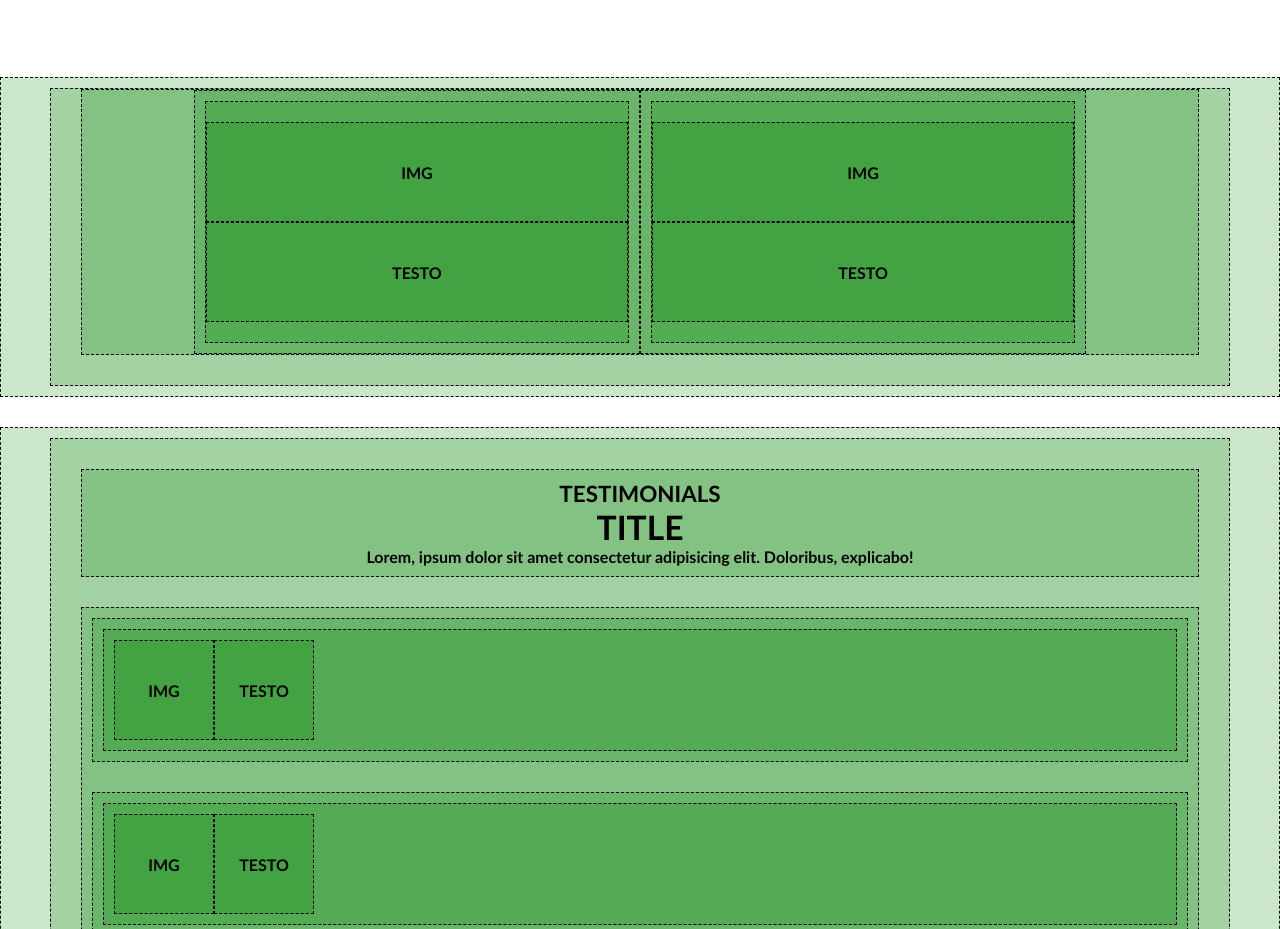
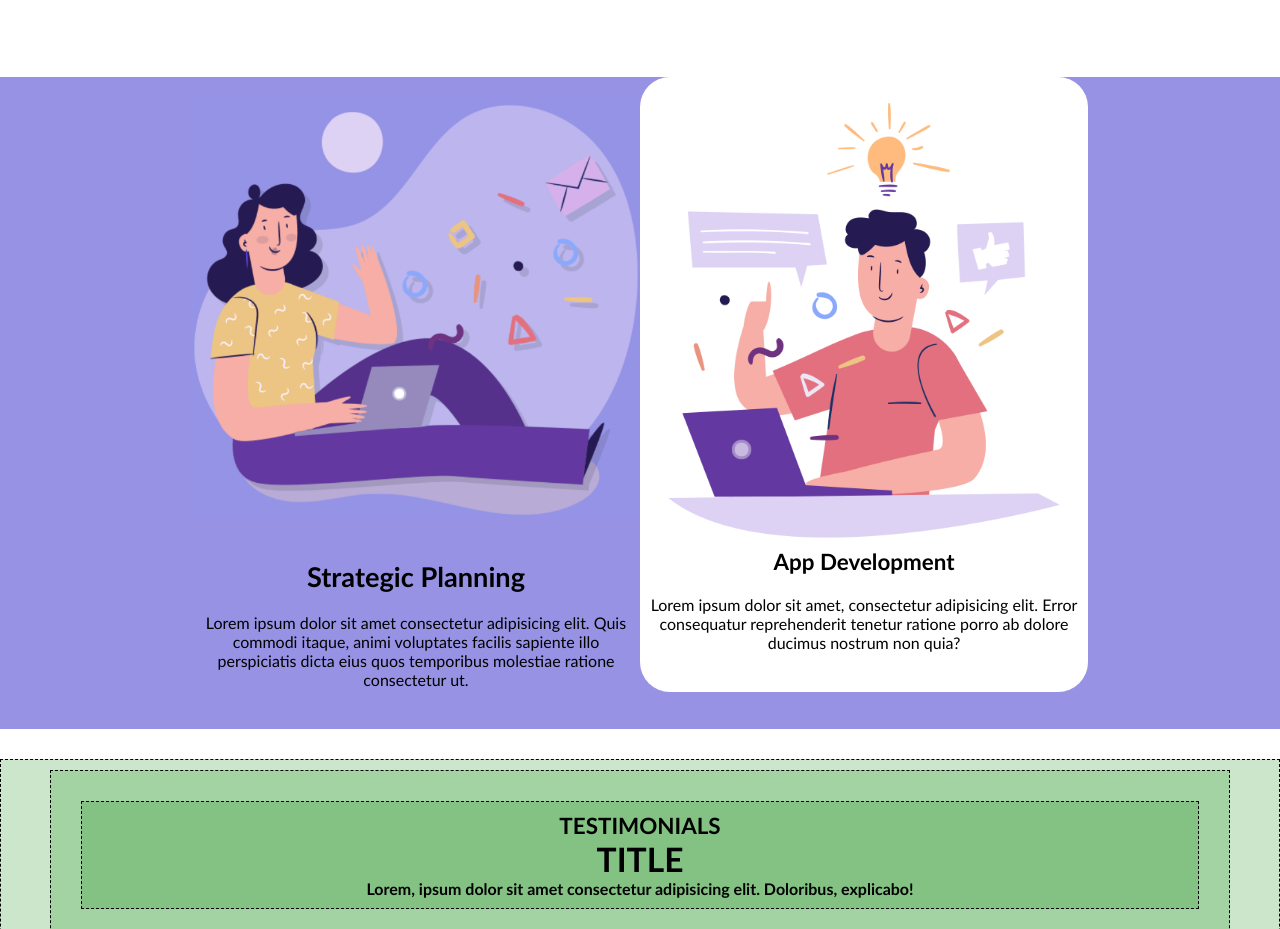
Before and after one commit to mcspe/htmlcss-responsive-layout, a plain HTML site: page index.html in a window 1280 px wide. Shown: the part 758-1687 px from the top of the page. Drawn offline with Linux system fonts and the light colour scheme.

Commit message:
[add] second section (planning) content and style

```diff
--- a/css/style.css
+++ b/css/style.css
@@ -90,9 +90,18 @@
   /* /FEATURES SECTION */
 
   /* PLANNING SECTION */
+    main .planning{
+      background-color: #9792E4;
+    }
+
     main .planning .card{
       flex-direction: column;
       padding: 20px 0;
+    }
+
+    main .planning .col:last-child .card{
+      background-color: white;
+      border-radius: 30px;
     }
 
     main .planning .card-img,
--- a/index.html
+++ b/index.html
@@ -162,38 +162,44 @@
     <!-- /FEATURES SECTION -->
 
     <!-- PLANNING SECTION -->
-    <section class="planning m-b30 debug">
+    <section class="planning m-b30">
 
-      <div class="container debug">
+      <div class="container">
 
-        <div class="row m-b30 debug">
+        <div class="row m-b30">
 
-          <div class="col debug">
+          <div class="col">
 
-            <div class="card d-flex debug box-debug">
+            <div class="card d-flex">
 
-              <div class="card-img debug box-debug">
-                IMG
+              <div class="card-img m-b40">
+                <img src="./img/planning1.png" alt="planning1">
               </div>
 
-              <div class="card-txt debug box-debug">
-                TESTO
+              <div class="card-txt">
+                <h3 class="m-b20">Strategic Planning</h3>
+                <p class="m-b20">
+                  Lorem ipsum dolor sit amet consectetur adipisicing elit. Quis commodi itaque, animi voluptates facilis sapiente illo perspiciatis dicta eius quos temporibus molestiae ratione consectetur ut.
+                </p>
               </div>
 
             </div>
 
           </div>
 
-          <div class="col debug">
+          <div class="col">
 
-            <div class="card d-flex debug box-debug">
+            <div class="card d-flex">
 
-              <div class="card-img debug box-debug">
-                IMG
+              <div class="card-img">
+                <img src="./img/planning2.png" alt="planning2">
               </div>
 
-              <div class="card-txt debug box-debug">
-                TESTO
+              <div class="card-txt">
+                <h4 class="m-b20">App Development</h4>
+                <p class="m-b20">
+                  Lorem ipsum dolor sit amet, consectetur adipisicing elit. Error consequatur reprehenderit tenetur ratione porro ab dolore ducimus nostrum non quia?
+                </p>
               </div>
 
             </div>
```
